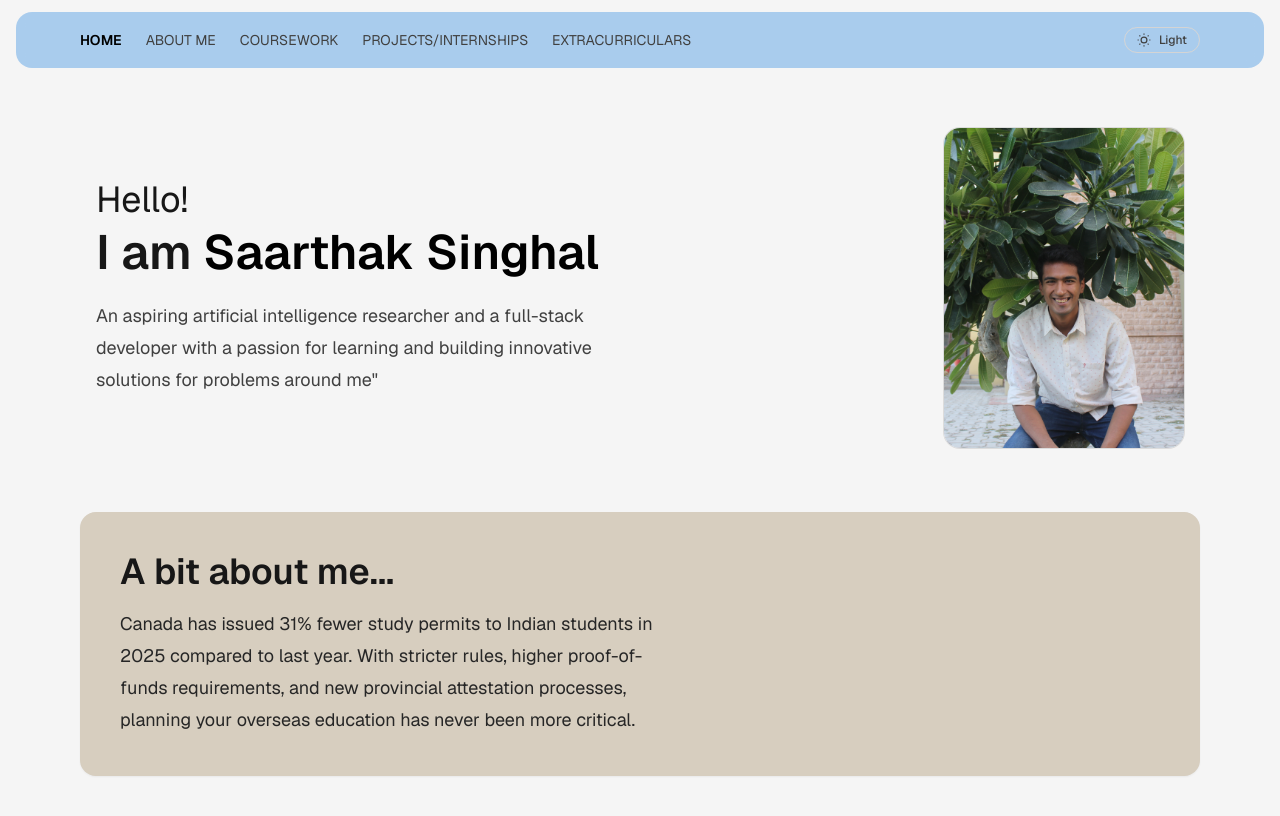
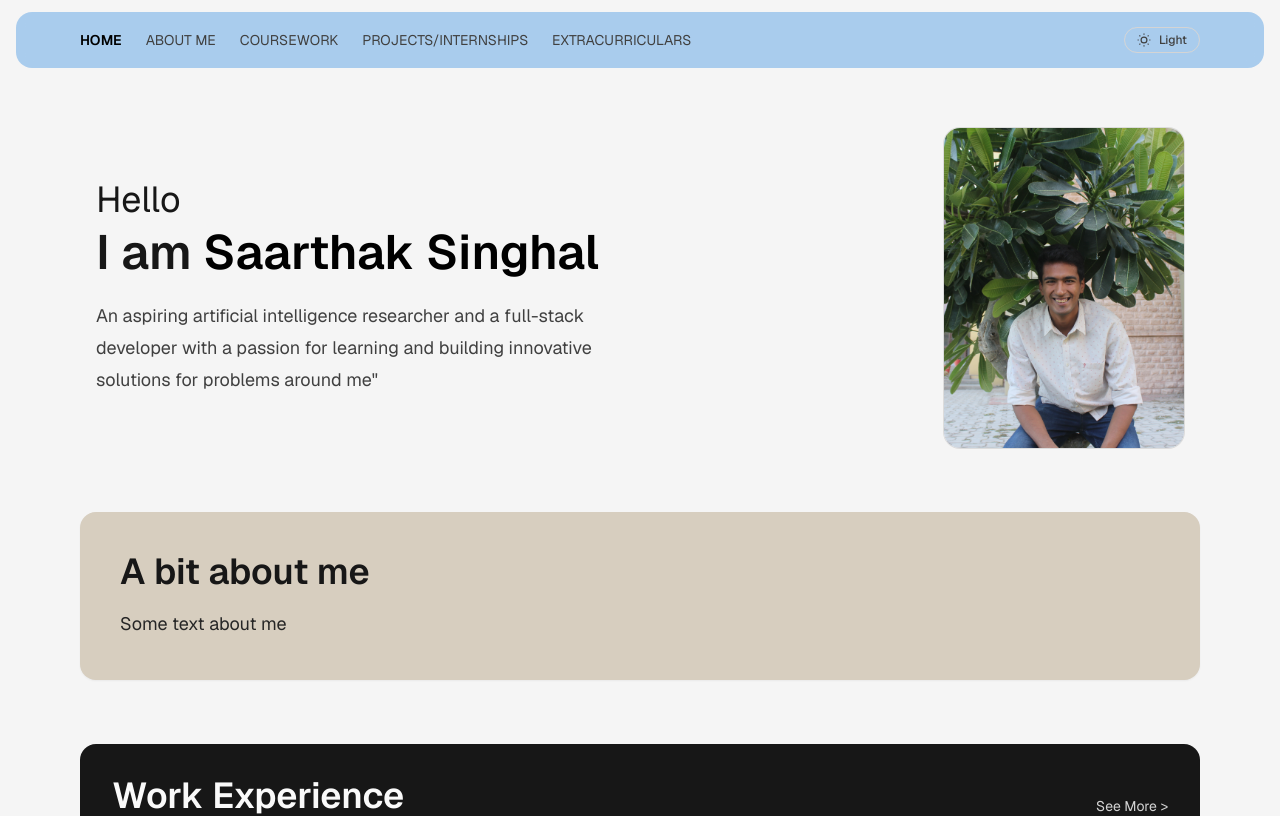
Before and after one commit to SaarthakS98/Portfolio, a Next.js app: page / in a window 1280 px wide. Shown: the top 816 px of the page. Built offline with nearby package versions, Linux system fonts and the light colour scheme.

Commit message:
ESLint errors

```diff
--- a/src/app/about/page.tsx
+++ b/src/app/about/page.tsx
@@ -1,6 +1,6 @@
 // src/app/about/page.tsx
 export const metadata = {
-  title: "About — Saarthak Singhal",
+  title: "Saarthak Singhal",
   description: "About me",
 };
 
--- a/src/app/page.tsx
+++ b/src/app/page.tsx
@@ -11,7 +11,7 @@ export default function Page() {
       <section className="pt-6 md:pt-10">
   <div className="mx-auto max-w-6xl px-4 grid grid-cols-1 items-center gap-8 md:grid-cols-2">
           <div>
-            <p className="text-3xl sm:text-4xl">Hello!</p>
+            <p className="text-3xl sm:text-4xl">Hello</p>
             <h1 className="mt-2 text-4xl font-semibold sm:text-5xl">
               I am <span className="text-black dark:text-white">Saarthak Singhal</span>
             </h1>
@@ -54,11 +54,9 @@ export default function Page() {
       <section className="rounded-2xl bg-[#d7cebf] p-6 shadow-sm dark:bg-neutral-800">
         <div className="grid grid-cols-1 items-center gap-6 md:grid-cols-[1.2fr_1fr]">
           <div className="p-2 sm:p-4">
-            <h2 className="text-3xl font-semibold sm:text-4xl">A bit about me...</h2>
+            <h2 className="text-3xl font-semibold sm:text-4xl">A bit about me</h2>
             <p className="mt-4 max-w-2xl text-lg leading-8 text-neutral-800 dark:text-neutral-200">
-              Canada has issued 31% fewer study permits to Indian students in 2025 compared to last year.
-              With stricter rules, higher proof-of-funds requirements, and new provincial attestation
-              processes, planning your overseas education has never been more critical.
+              Some text about me
             </p>
           </div>
 
```
